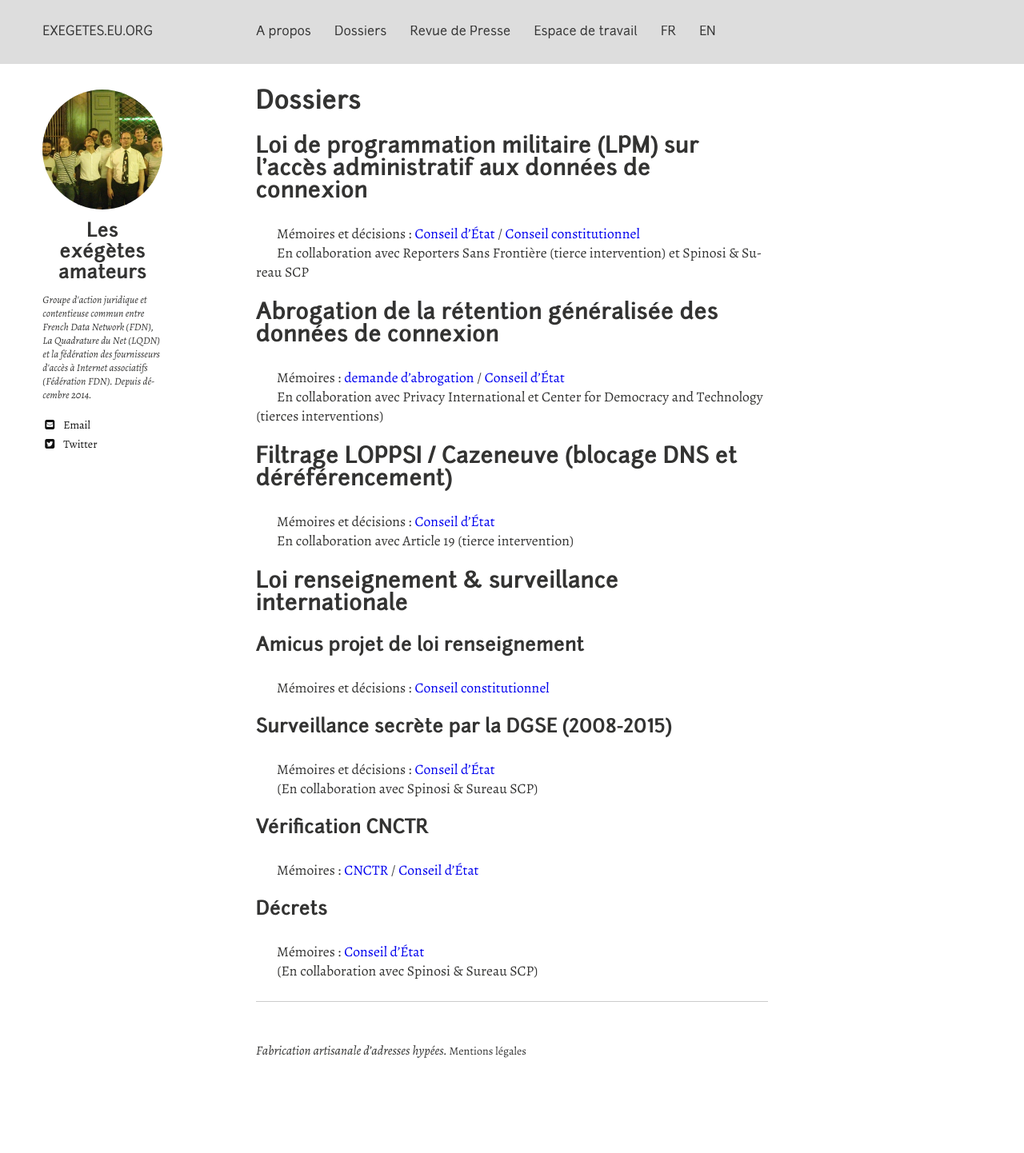
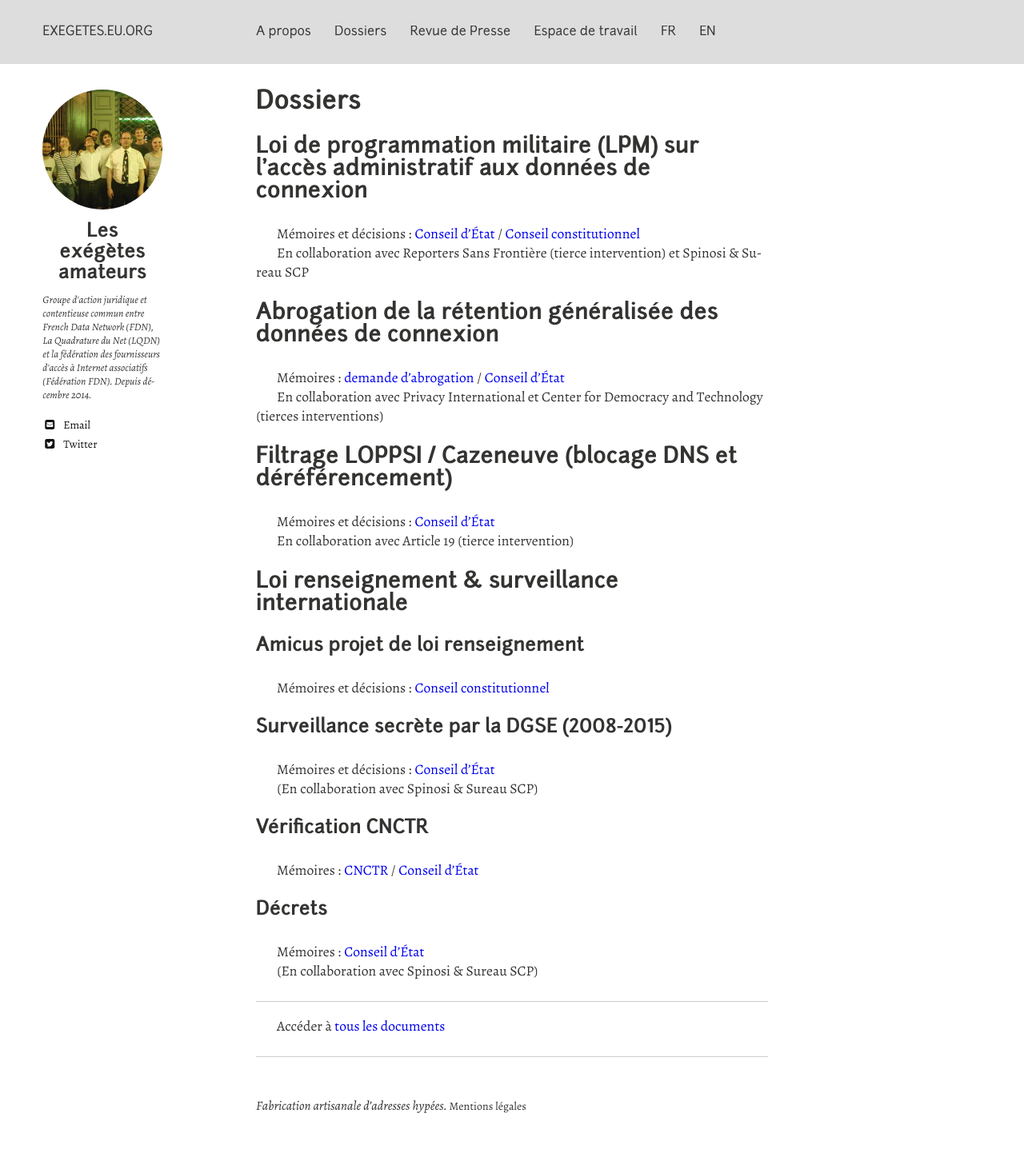
Before and after one commit to hugoroy/exegetes-web, a Jekyll site: the page built from dossiers/index.md, in a window 1280 px wide. Shown: the whole page at 80% size. Built offline with Jekyll 4.4.1, drawn with Linux system fonts in a browser that asks for light colours; nearby versions of some CDN libraries; before the commit the page ends 1373 px from its top, so only the background shows below that.

Commit message:
ajout lien acces tout

```diff
--- a/dossiers/index.md
+++ b/dossiers/index.md
@@ -57,3 +57,8 @@ Mémoires : [Conseil d'État][renseignementCEtat]
 [secretdgseCEtat]: /recours/secretdgse/CEtat/
 [verificationcnctrCnctr]: /recours/verificationcnctr/Cnctr/
 [verificationcnctrCEtat]: /recours/verificationcnctr/CEtat/
+
+
+----------
+
+Accéder à [tous les documents](/recours/)
```
